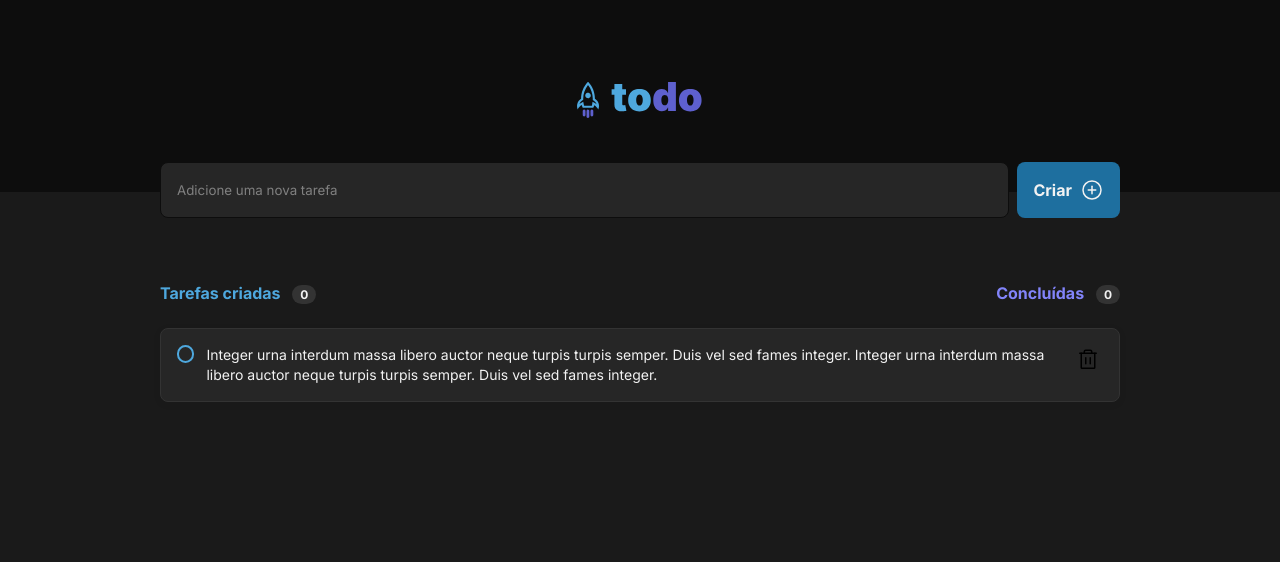
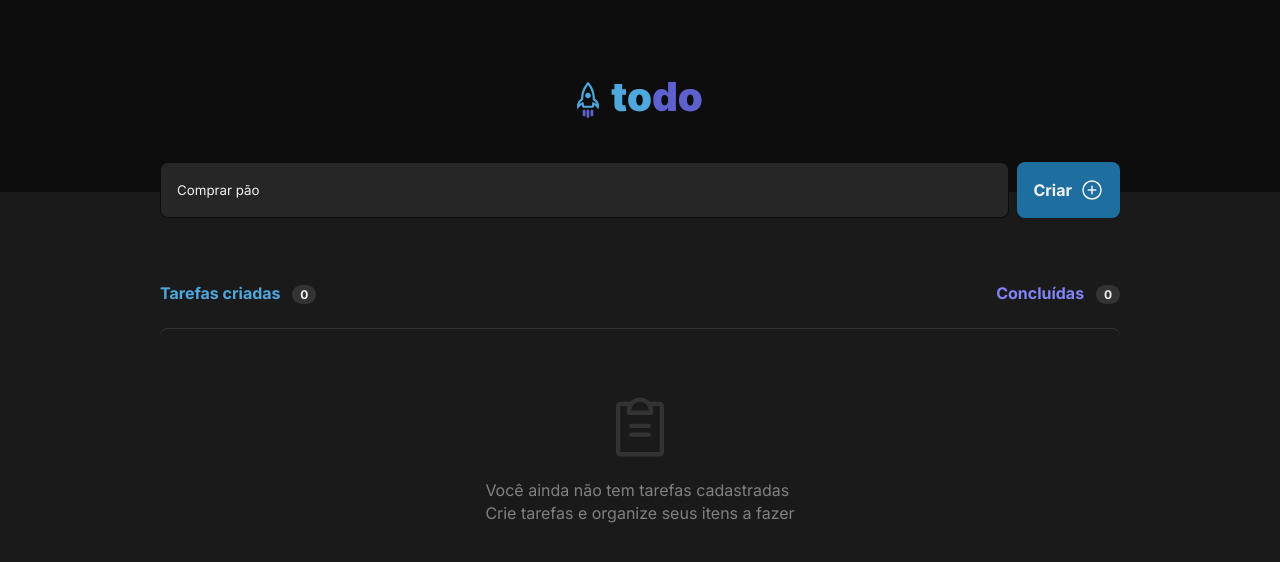
Before and after one commit to victorlucass/toDo-List, a React (Vite) app: page / in a window 1280 px wide. Shown: the top 562 px of the page. Built offline with nearby package versions, Linux system fonts and the light colour scheme.

Commit message:
add types and ajusts

```diff
--- a/src/App.tsx
+++ b/src/App.tsx
@@ -1,16 +1,37 @@
+import { useState } from "react";
 import { Header } from "./components/Header";
 import { NewTask } from "./components/NewTask";
 import { TaskList } from "./components/TaskList";
+import { TaskType } from "./models/TaskType";
 import "./styles/global.scss";
 import "./styles/reset.scss";
 
 function App() {
+  const [listTask, setListTask] = useState<TaskType[]>([]);
+  function createTask(text: string) {
+    const newTask: TaskType = {
+      id: Math.floor(Math.random() * 10000),
+      text: text,
+      isDone: false,
+    };
+    setListTask((value) => {
+      return [...value, newTask];
+    });
+  }
+
+  function deleteTask(id: number) {
+    const tasksWithoutDeletedOne = listTask.filter((task) => {
+      return task.id != id;
+    });
+    setListTask(tasksWithoutDeletedOne);
+  }
+
   return (
     <div>
       <Header />
       <main className="main-content">
-        <NewTask />
-        <TaskList />
+        <NewTask createTask={createTask} />
+        <TaskList tasks={listTask} deleteMethod={deleteTask} />
       </main>
     </div>
   );
--- a/src/components/NewTask.tsx
+++ b/src/components/NewTask.tsx
@@ -1,11 +1,26 @@
 import styles from "./NewTask.module.scss";
 import { PlusCircle } from "phosphor-react";
+import { ChangeEvent, useState } from "react";
 
-export function NewTask() {
+export function NewTask({ createTask }: any) {
+  const [inputText, setInputText] = useState<string>("Comprar pão");
+  function handleTextInput(event: ChangeEvent<HTMLInputElement>) {
+    setInputText(event.target.value);
+  }
+  function handleCreateTask() {
+    createTask(inputText);
+    setInputText("");
+  }
+
   return (
     <div className={styles.content}>
-      <input placeholder="Adicione uma nova tarefa" type="text" />
-      <button>
+      <input
+        placeholder="Adicione uma nova tarefa"
+        type="text"
+        onChange={handleTextInput}
+        value={inputText}
+      />
+      <button onClick={handleCreateTask}>
         Criar <PlusCircle size={24} />
       </button>
     </div>
--- a/src/components/Task.module.scss
+++ b/src/components/Task.module.scss
@@ -7,6 +7,9 @@
   display: flex;
   justify-content: space-between;
   align-items: flex-start;
+  & + & {
+    margin-top: 0.75rem;
+  }
   button {
     display: flex;
     padding: 3px;
--- a/src/components/Task.tsx
+++ b/src/components/Task.tsx
@@ -1,24 +1,23 @@
 import { Trash } from "phosphor-react";
+import { TaskType } from "../models/TaskType";
 import styles from "./Task.module.scss";
 
-function handleChecked() {
-  console.log("teste");
-}
-
-export function Task() {
+export function Task({ id, isDone, onDeleteTask, text }: TaskType) {
+  function handleDeleteTask() {
+    onDeleteTask(id);
+  }
+  function handleChecked() {
+    console.log("teste");
+  }
   return (
     <section className={styles.content}>
       <div className={styles.taskInfo}>
-        <input type="checkbox" id="checkboxId" onChange={handleChecked} />
+        {/* <input type="checkbox" id="checkboxId" onChange={handleChecked} /> */}
         {/* https://www.w3schools.com/howto/howto_css_custom_checkbox.asp */}
-        <label htmlFor="checkboxId"></label>
-        <p>
-          Integer urna interdum massa libero auctor neque turpis turpis semper.
-          Duis vel sed fames integer. Integer urna interdum massa libero auctor
-          neque turpis turpis semper. Duis vel sed fames integer.
-        </p>
+        {/* <label htmlFor="checkboxId"></label> */}
+        <p>{text}</p>
       </div>
-      <button>
+      <button onClick={handleDeleteTask}>
         <Trash size={24} />
       </button>
     </section>
--- a/src/components/TaskList.tsx
+++ b/src/components/TaskList.tsx
@@ -1,21 +1,21 @@
 import { ClipboardText } from "phosphor-react";
-import { useState } from "react";
+import { TaskArray } from "../models/TaskArray";
+import { TaskType } from "../models/TaskType";
 import { Task } from "./Task";
 import styles from "./TaskList.module.scss";
 
-export function TaskList() {
-  const [taskList, setTaskList] = useState([0, 1, 2]);
+export function TaskList({ tasks, deleteMethod }: TaskArray) {
   return (
     <>
       <section className={styles.content}>
         <div className={styles.taskCreate}>
-          Tarefas criadas <span className={styles.counter}>0</span>
+          Tarefas criadas <span className={styles.counter}>{tasks.length}</span>
         </div>
         <div className={styles.done}>
           Concluídas <span className={styles.counter}>0</span>
         </div>
       </section>
-      {taskList.length == 0 ? (
+      {tasks.length == 0 ? (
         <section className={styles.taskEmpty}>
           <ClipboardText size={70} />
           <span>
@@ -24,7 +24,16 @@ export function TaskList() {
           </span>
         </section>
       ) : (
-        <Task />
+        tasks.map((task: TaskType) => {
+          return (
+            <Task
+              id={task.id}
+              text={task.text}
+              key={task.id}
+              onDeleteTask={deleteMethod}
+            />
+          );
+        })
       )}
     </>
   );
--- /dev/null
+++ b/src/models/TaskArray.ts
@@ -0,0 +1,6 @@
+import { TaskType } from "./TaskType";
+
+export interface TaskArray {
+  tasks: TaskType[];
+  deleteMethod: (id: number) => void;
+}
--- /dev/null
+++ b/src/models/TaskType.ts
@@ -0,0 +1,6 @@
+export interface TaskType {
+  id: number;
+  text?: string;
+  isDone?: boolean;
+  onDeleteTask: (id: number) => void;
+}
```
